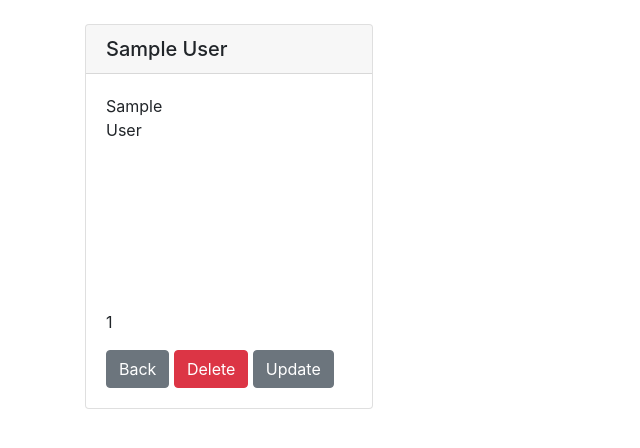
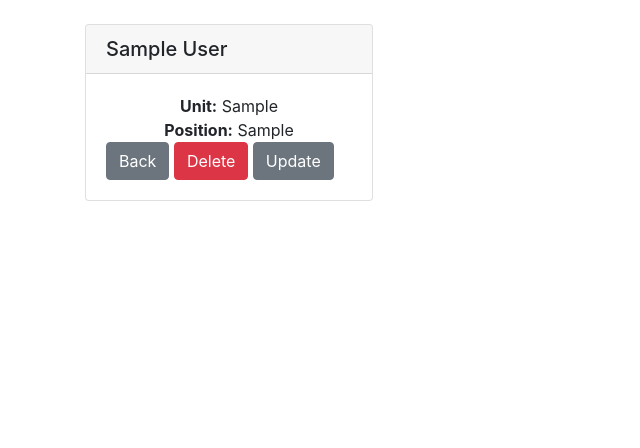
Before and after one commit to alexlitocortez/CRM, a Django app: page /record/1 in a window 1280 px wide. Shown: the part 56-504 px from the top of the page, without its empty margins (0-640 px from the left). Run offline with Django 4.2, Linux system fonts and the light colour scheme; a user stored in the database is signed in; tables that the repository leaves empty hold one stand-in row (values such as "Sample post").

Commit message:
added text to card record text

```diff
--- a/root/backend/players/templates/record.html
+++ b/root/backend/players/templates/record.html
@@ -3,25 +3,26 @@
 
 <div class="card" style="width: 18rem;">
     <!-- <img class="card-img-top" src="..." alt="Card image cap"> -->
-    <h5 class="card-header">{{ customer_record.first_name }} {{ customer_record.last_name }}</h5>
+    <h5 class="card-header">{{ player_record.first_name }} {{ player_record.last_name }}</h5>
 
     <div class="card-body">
-        <p class="card-text">
-            {{ customer_record.first_name }}<br />
-            {{ customer_record.last_name }}<br />
-            {{ customer_record.email }}<br />
-            {{ customer_record.phone }}<br />
-            {{ customer_record.address }}<br />
-            {{ customer_record.city }}<br />
-            {{ customer_record.state }}<br />
-            {{ customer_record.zipcode }}<br />
-            {{ customer_record.created_at }}<br />
-            {{ customer_record.id }}
-        </p>
+        <div class="d-flex justify-content-center">
+            <p class="card-text">
+                <strong>Unit:</strong>
+                {{ player_record.unit }}
+            </p>
+        </div>
+        <div class="d-flex justify-content-center">
+            <p class="card-text">
+                <strong>Position:</strong>
+                {{ player_record.position }}
+            </p>
+        </div>
+
 
         <a href="{% url 'home' %}" class="btn btn-secondary">Back</a>
-        <a href="{% url 'delete_record' customer_record.id %}" class="btn btn-danger">Delete</a>
-        <a href="{% url 'update_record' customer_record.id %}" class="btn btn-secondary">Update</a>
+        <a href="{% url 'delete_record' player_record.id %}" class="btn btn-danger">Delete</a>
+        <a href="{% url 'update_record' player_record.id %}" class="btn btn-secondary">Update</a>
     </div>
 </div>
 
--- a/root/backend/players/urls.py
+++ b/root/backend/players/urls.py
@@ -7,7 +7,7 @@
     path('', views.home, name='home'),
     path('logout/', views.logout_user, name='logout'),
     path('register/', views.register_user, name='register'),
-    path('record/<int:pk>', views.customer_record, name='record'),
+    path('record/<int:pk>', views.player_record, name='record'),
     path('delete_record/<int:pk>', views.delete_record, name='delete_record'),
     path('add_record/', views.add_record, name='add_record'),
     path('update_record/<int:pk>', views.update_record, name='update_record'),
--- a/root/backend/players/views.py
+++ b/root/backend/players/views.py
@@ -55,11 +55,11 @@
         return render(request, 'register.html', {'form': form})
     return render(request, 'register.html', {'form': form})
 
-def customer_record(request, pk):
+def player_record(request, pk):
     if request.user.is_authenticated:
         # Look Up Individual Record
-        customer_record = Record.objects.get(id=pk)
-        return render(request, 'record.html', {'customer_record': customer_record})
+        player_record = Record.objects.get(id=pk)
+        return render(request, 'record.html', {'player_record': player_record})
     else:
         messages.success(request, "You Must Be Logged In To View That Page...")
         return redirect('home')
```
